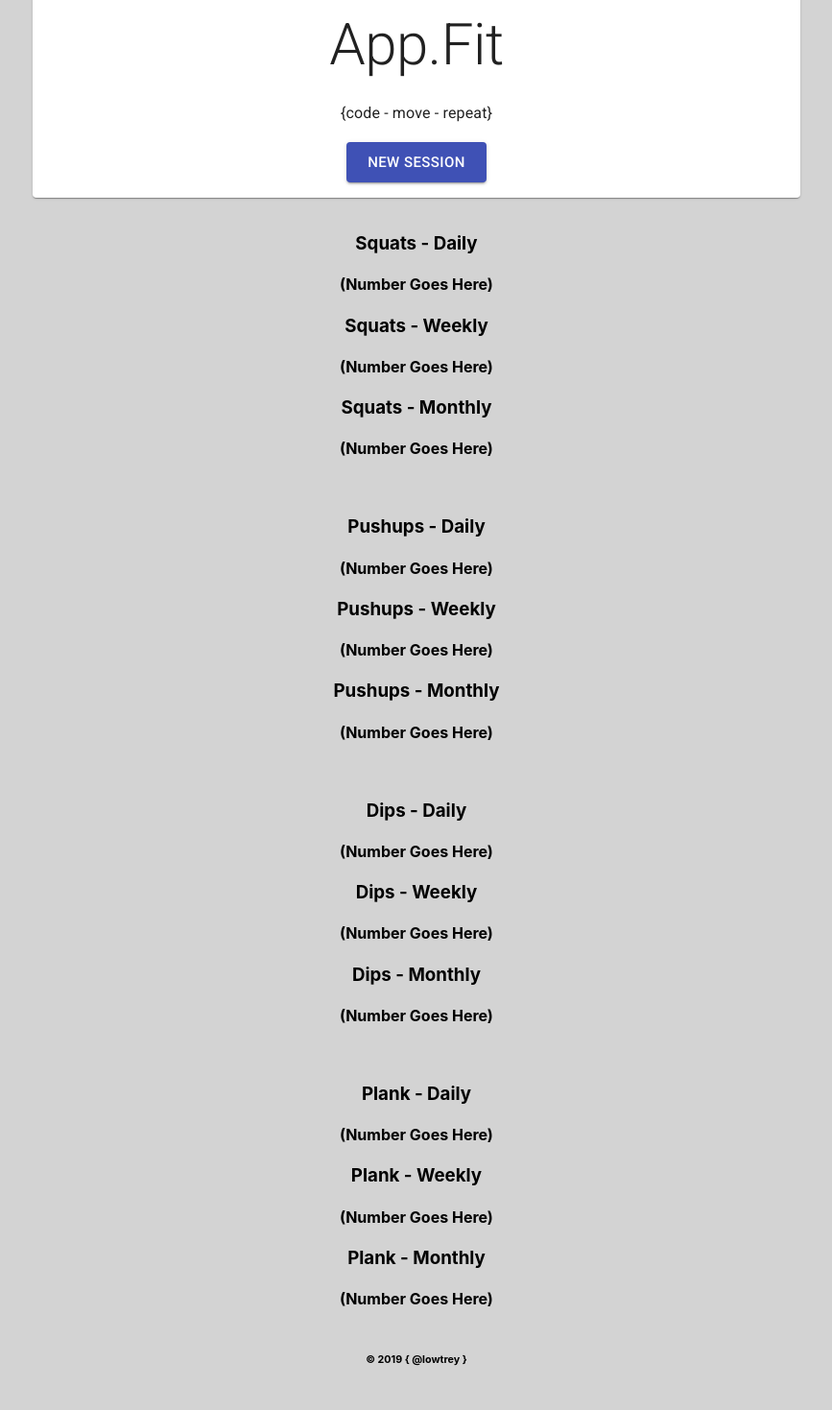
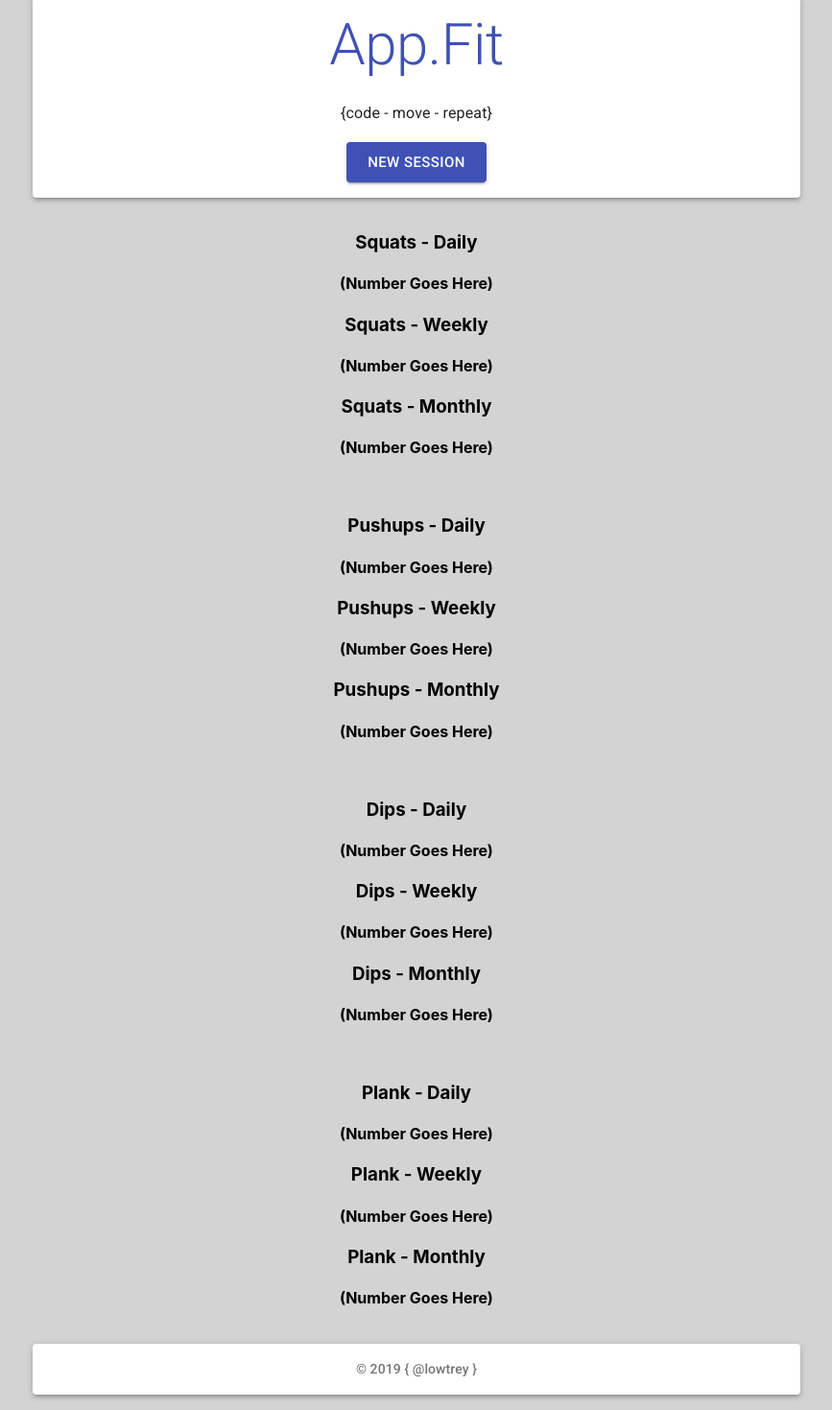
Before and after one commit to lowtrey/app-dot-fit, a React (Create React App) app: page / in a window 1280 px wide. Shown: the part 21-1490 px from the top of the page at 96% size, without its empty margins (206-1073 px from the left). Before the commit the page ends 1469 px from the top, so only its background shows below. Built offline with nearby package versions, Linux system fonts and the light colour scheme.

Commit message:
Style Footer component and remove Divider components

```diff
--- a/src/App.js
+++ b/src/App.js
@@ -1,5 +1,4 @@
 import React from 'react';
-import Divider from '@material-ui/core/Divider';
 import Header from './Header';
 import RecordsDisplay from './RecordsDisplay';
 import Footer from './Footer';
@@ -10,9 +9,7 @@ class App extends React.Component {
     return (
       <div className="App">
         <Header />
-				<Divider variant='middle' />
 				<RecordsDisplay />
-				<Divider variant='middle' />
 				<Footer />
       </div>
     );
--- /dev/null
+++ b/src/Footer.css
@@ -0,0 +1,5 @@
+.Footer {
+  width: 60%;
+  margin: 1rem;
+  padding: 1rem;
+}
--- a/src/Footer.js
+++ b/src/Footer.js
@@ -1,13 +1,19 @@
 import React from 'react';
+import Paper from '@material-ui/core/Paper';
+import Typography from '@material-ui/core/Typography';
+import './Footer.css';
 
-class Footer extends React.Component {
-	render() {
-		return (
-			<div>
-				<h6>© 2019   &#123; @lowtrey &#125;</h6>
-			</div>
-		);
-	}
+function Footer() {
+	return (
+			<Paper elevation='3' className='Footer' >
+				<Typography
+					color='textSecondary'
+					variant='subtitle2'
+				>
+					© 2019   &#123; @lowtrey &#125;
+				</Typography>
+			</Paper>
+	);
 }
 
 export default Footer;
--- a/src/Header.js
+++ b/src/Header.js
@@ -6,8 +6,9 @@ import './Header.css';
 
 function Header() {
 	return (
-			<Paper className='Header' >
+			<Paper elevation='3' className='Header' >
 				<Typography
+					color='primary'
 					variant='h2'
 					gutterBottom
 				>
```
